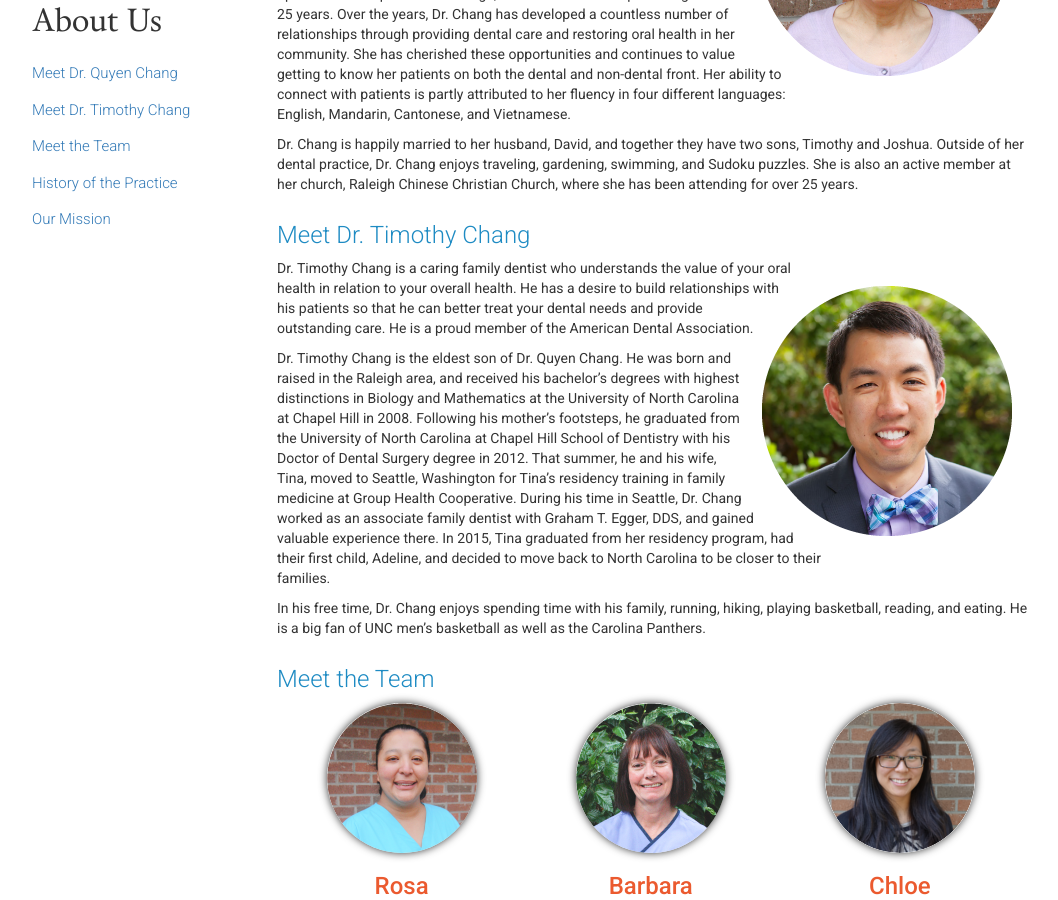
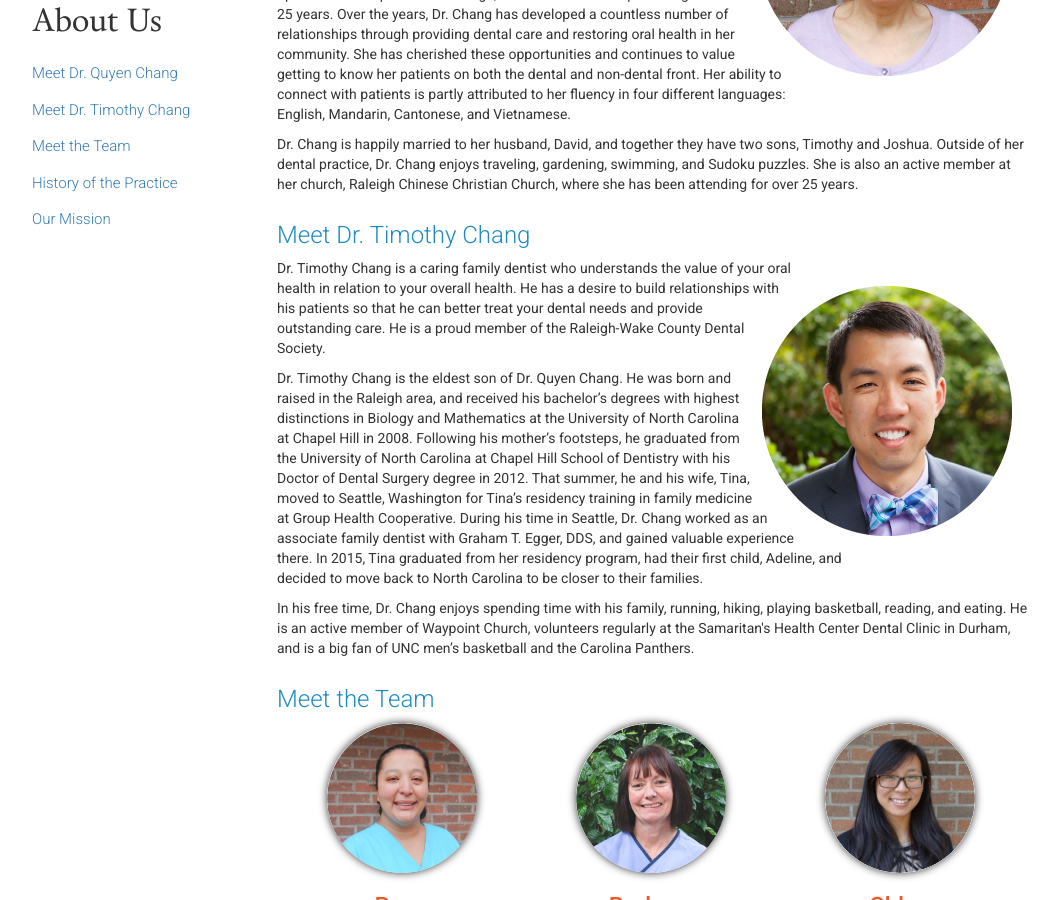
Before and after one commit to gabrielyeung/changdds, a Jekyll site: the page built from aboutus/index.html, in a window 1280 px wide and 900 px high, scrolled down 720 px. Shown: the whole window, without its empty margins (108-1166 px from the left). Built offline with Jekyll 4.4.1, drawn with Linux system fonts in a browser that asks for light colours.

Commit message:
update Tim's bio

```diff
--- a/aboutus/index.html
+++ b/aboutus/index.html
@@ -35,9 +35,9 @@ title: About Us
         <figure class="drchang-profile-pic">
           <img src="{{site.baseurl}}/img/bio/timchang.png" alt="Dr Timothy Chang's profile picture">
         </figure>
-        <p>Dr. Timothy Chang is a caring family dentist who understands the value of your oral health in relation to your overall health.  He has a desire to build relationships with his patients so that he can better treat your dental needs and provide outstanding care.  He is a proud member of the American Dental Association.</p>
-        <p class="mobile-show">Dr. Timothy Chang is the eldest son of Dr. Quyen Chang.  He was born and raised in the Raleigh area, and received his bachelor’s degrees with highest distinctions in Biology and Mathematics at the University of North Carolina at Chapel Hill in 2008.  Following his mother’s footsteps, he graduated from the University of North Carolina at Chapel Hill School of Dentistry with his Doctor of Dental Surgery degree in 2012.  That summer, he and his wife, Tina, moved to Seattle, Washington for Tina’s residency training in family medicine at Group Health Cooperative.  During his time in Seattle, Dr. Chang worked as an associate family dentist with Graham T. Egger, DDS, and gained valuable experience there.  In 2015, Tina graduated from her residency program, had their first child, Adeline, and decided to move back to North Carolina to be closer to their families.</p>
-        <p>In his free time, Dr. Chang enjoys spending time with his family, running, hiking, playing basketball, reading, and eating.  He is a big fan of UNC men’s basketball as well as the Carolina Panthers.</p>
+        <p>Dr. Timothy Chang is a caring family dentist who understands the value of your oral health in relation to your overall health. He has a desire to build relationships with his patients so that he can better treat your dental needs and provide outstanding care. He is a proud member of the Raleigh-Wake County Dental Society.</p>
+        <p class="mobile-show">Dr. Timothy Chang is the eldest son of Dr. Quyen Chang. He was born and raised in the Raleigh area, and received his bachelor’s degrees with highest distinctions in Biology and Mathematics at the University of North Carolina at Chapel Hill in 2008. Following his mother’s footsteps, he graduated from the University of North Carolina at Chapel Hill School of Dentistry with his Doctor of Dental Surgery degree in 2012. That summer, he and his wife, Tina, moved to Seattle, Washington for Tina’s residency training in family medicine at Group Health Cooperative. During his time in Seattle, Dr. Chang worked as an associate family dentist with Graham T. Egger, DDS, and gained valuable experience there. In 2015, Tina graduated from her residency program, had their first child, Adeline, and decided to move back to North Carolina to be closer to their families.</p>
+        <p>In his free time, Dr. Chang enjoys spending time with his family, running, hiking, playing basketball, reading, and eating. He is an active member of Waypoint Church, volunteers regularly at the Samaritan's Health Center Dental Clinic in Durham, and is a big fan of UNC men’s basketball and the Carolina Panthers.</p>
       </section>
 
       <section class="team">
```
